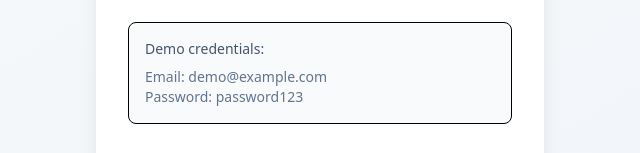
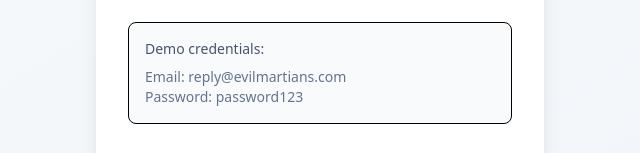
Before and after one commit to evergreenx/loginform, a React (Vite) app: page / in a window 1280 px wide. Shown: the part 505-658 px from the top of the page, without its empty margins (320-960 px from the left). Built offline with nearby package versions, Linux system fonts and the light colour scheme.

Commit message:
update logo path

```diff
--- a/src/App.tsx
+++ b/src/App.tsx
@@ -1,7 +1,7 @@
 import type React from "react";
 
 import { useState, useRef, useEffect } from "react";
-
+import Logo from '../public/logo.svg'
 interface FormData {
   email: string;
   password: string;
@@ -102,9 +102,9 @@ export default function LoginPage() {
     await new Promise((resolve) => setTimeout(resolve, 1500));
 
     // Mock different responses for demo purposes
-    if (email === "demo@example.com" && password === "password123") {
+    if (email === "reply@evilmartians.com" && password === "password123") {
       return { success: true };
-    } else if (email === "demo@example.com") {
+    } else if (email === "reply@evilmartians.com") {
       return { success: false, message: "Invalid password. Please try again." };
     } else {
       return {
@@ -134,7 +134,7 @@ export default function LoginPage() {
       const result = await mockLogin(formData.email, formData.password);
 
       if (result.success) {
-        // Success - in a real app, you'd redirect or update app state
+
         alert("Login successful! 🎉");
         setFormData({ email: "", password: "" });
         // setTouched({ email: false, password: false });
@@ -168,7 +168,7 @@ export default function LoginPage() {
         {/* Header */}
         <div className="text-center mb-8">
           <div className="w-16 h-16 rounded-2xl flex items-center justify-center mx-auto mb-4">
-            <img src="/logo.svg" />
+            <img src={Logo} alt="logo" />
           </div>
           <h1 className="text-2xl font-bold text-slate-900 mb-2">
             Welcome back
@@ -391,7 +391,7 @@ export default function LoginPage() {
             <p className="text-sm text-slate-600 mb-2 font-medium">
               Demo credentials:
             </p>
-            <p className="text-sm text-slate-500">Email: demo@example.com</p>
+            <p className="text-sm text-slate-500">Email: reply@evilmartians.com</p>
             <p className="text-sm text-slate-500">Password: password123</p>
           </div>
 
```
